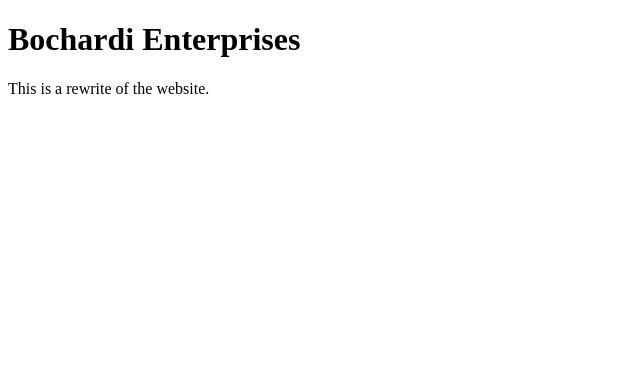
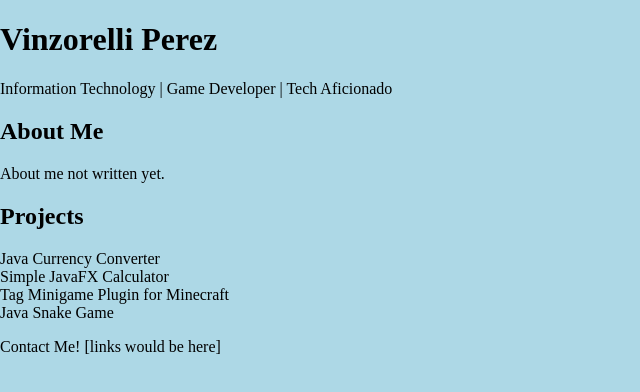
Before and after one commit to vinzoperez/vinzoperez.github.io, a plain HTML site: page rewrite.html in a window 1280 px wide. Shown: the whole page, without its empty margins (0-640 px from the left). Drawn offline with Linux system fonts and the light colour scheme.

Commit message:
Update rewrite.html

```diff
--- a/rewrite.html
+++ b/rewrite.html
@@ -4,13 +4,39 @@
 <head>
     <title>Bochardi Enterprises</title>
     <meta name="viewport" content="width-devide-width, initial-scale=1.0">
-    <link rel="stylesheet" href="styles/styles.css">
+    <link rel="stylesheet" href="styles/style.css">
 </head>
 
 <body>
+<header>
+    <h1>Vinzorelli Perez</h1>
+    <p>Information Technology | Game Developer | Tech Aficionado</p>
 
-<h1>Bochardi Enterprises</h1>
+</header>
 
-<p>This is a rewrite of the website.</p>
+<section id="bio">
+    <h2>About Me</h2>
+    <p>About me not written yet.</p>
+</section>
+
+<section id="work">
+    <h2>Projects</h2>
+    <div class="project" id="project1">
+        Java Currency Converter
+    </div>
+    <div class="project" id="project2">
+        Simple JavaFX Calculator
+    </div>
+    <div class="project" id="project3">
+        Tag Minigame Plugin for Minecraft
+    </div>
+    <div class="project" id="project4">
+        Java Snake Game
+    </div>
+</section>
+
+<footer>
+    <p>Contact Me! [links would be here]</p>
+</footer>
 
 </body>
```
